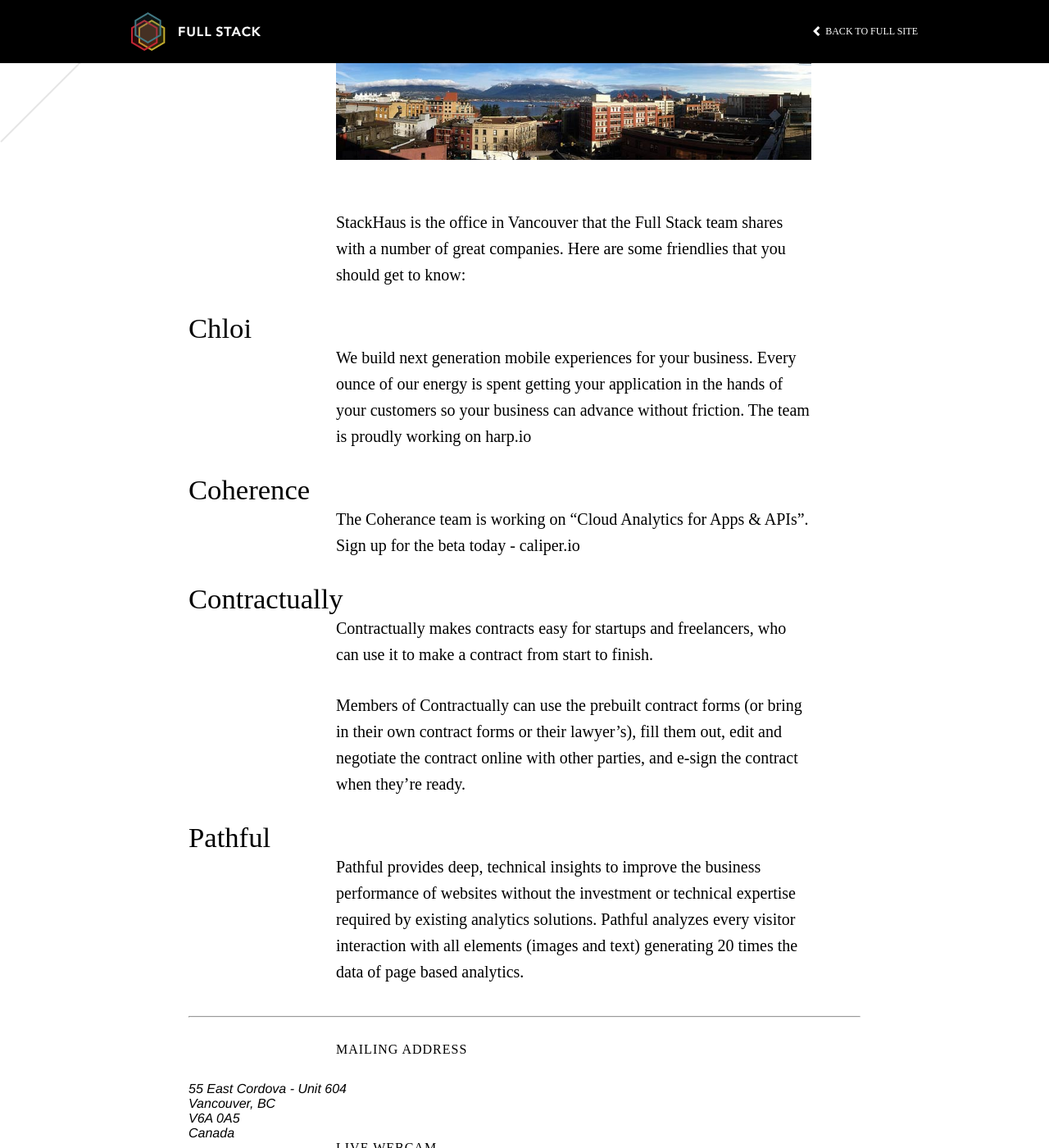
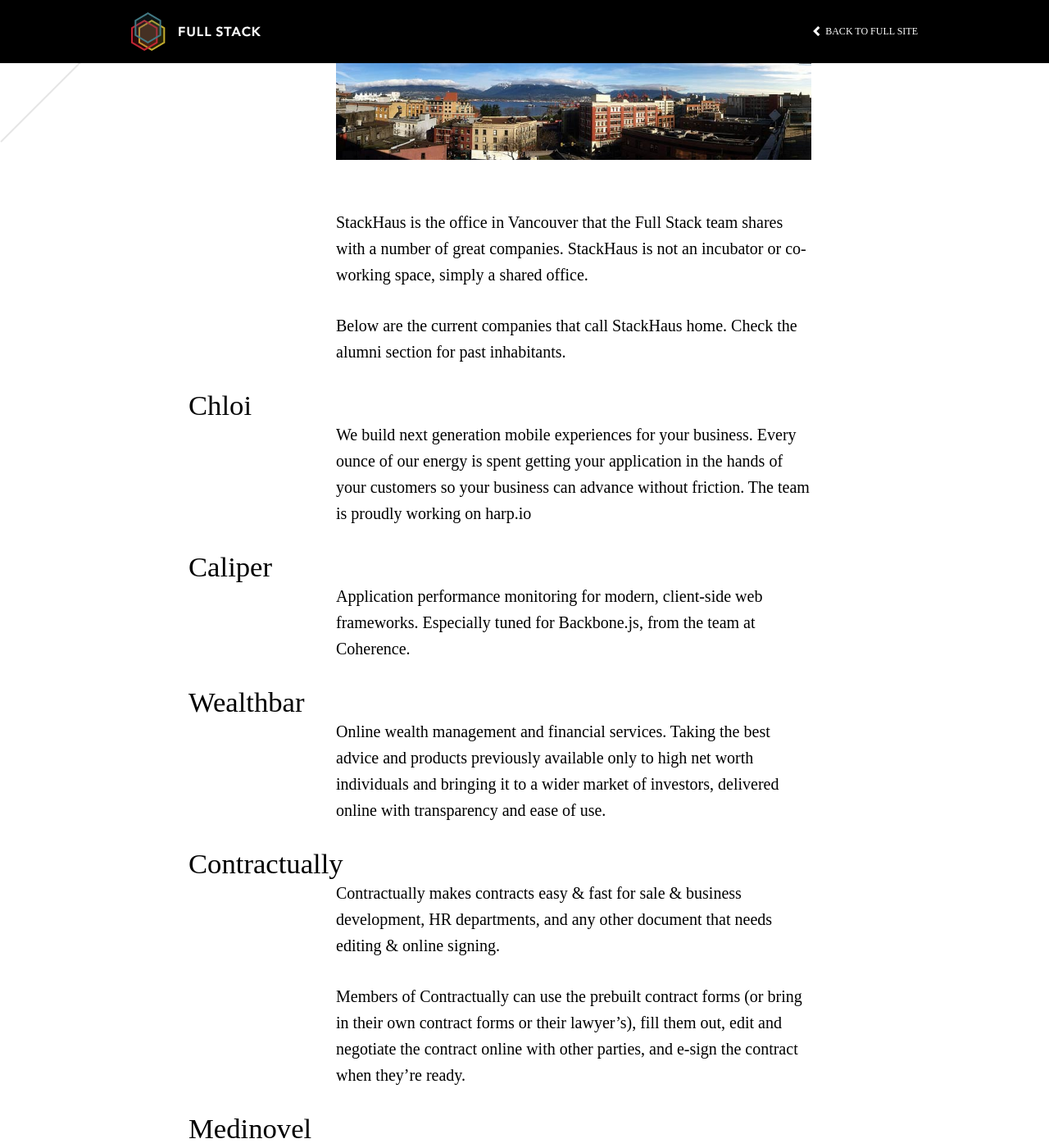
Before and after one commit to FullStackFoundry/fullstackfoundry.github.com, a Jekyll site: the page built from stackhaus/index.md, in a window 1280 px wide and 1400 px high, scrolled down 298 px. Shown: the whole window at 82% size. Built offline with Jekyll 4.4.1, drawn with Linux system fonts in a browser that asks for light colours; nearby versions of some CDN libraries; some web fonts are replaced; some of the changed text lies outside the part shown.

Commit message:
Updated stackhaus page with current residents, added alumni section

```diff
--- a/stackhaus/index.md
+++ b/stackhaus/index.md
@@ -6,9 +6,9 @@
 
 ![StackHaus Panorama - Photo by Boris Mann](/images/stackhaus-panorama800px-opt.jpg)
 
-StackHaus is the office in Vancouver that the [Full Stack team](/team/) shares with a number of great companies. Here are some friendlies that you should get to know:
+StackHaus is the office in Vancouver that the [Full Stack team](/team/) shares with a number of great companies. StackHaus is not an incubator or co-working space, simply a shared office.
 
-
+Below are the current companies that call StackHaus home. Check the [alumni section](#alumni) for past inhabitants.
 
 ## [Chloi](http://chloi.io)
 
@@ -16,24 +16,23 @@
 
 
 
-## [Coherence](http://coherence.io)
+## [Caliper](http://caliper.io/)
 
-The Coherance team is working on "Cloud Analytics for Apps &amp; APIs". Sign up for the beta today - [caliper.io](http://caliper.io)
+Application performance monitoring for modern, client-side web frameworks. Especially tuned for Backbone.js, from the team at [Coherence](http://coherence.io).
 
+## [Wealthbar](http://wealthbar.com)
 
+Online wealth management and financial services. Taking the best advice and products previously available only to high net worth individuals and bringing it to a wider market of investors, delivered online with transparency and ease of use.
 
 ## [Contractually](http://www.contractual.ly)
 
-Contractually makes contracts easy for startups and freelancers, who can use it to make a contract from start to finish.
+Contractually makes contracts easy & fast for sale & business development, HR departments, and any other document that needs editing & online signing.
 
 Members of Contractually can use the prebuilt contract forms (or bring in their own contract forms or their lawyer’s), fill them out, edit and negotiate the contract online with other parties, and e-sign the contract when they’re ready.
 
+## [Medinovel](http://www.medinovel.com)
 
-
-## [Pathful](http://pathful.com)
-
-Pathful provides deep, technical insights to improve the business performance of websites without the investment or technical expertise required by existing analytics solutions. Pathful analyzes every visitor interaction with all elements (images and text) generating 20 times the data of page based analytics.
-
+Medinovel is a medical innovation company. Their first product is the Clean Cut Prep™, a surgical prep glove that improves on infection control and ease of us over the traditional sponge and tong application process.
 
 
 <hr style="margin-bottom: 30px"/>
@@ -57,3 +56,16 @@
 * [View Twitter updates about #stackhaus »](https://twitter.com/search?q=%23stackhaus)
 * [Photos on Flickr tagged with 'stackhaus' »](http://www.flickr.com/photos/tags/stackhaus/)
 * [Photos on Instagram tagged with 'stackhaus' »](http://statigr.am/tag/stackhaus/)
+
+<hr style="margin-bottom: 30px"/>
+
+# Alumni
+<a name="alumni" />
+
+## [Pathful](http://pathful.com)
+
+Pathful provides deep, technical insights to improve the business performance of websites without the investment or technical expertise required by existing analytics solutions. Pathful analyzes every visitor interaction with all elements (images and text) generating 20 times the data of page based analytics
+
+## [Donde](http://donde.io/)
+
+Dónde offers mobile product and store locators for brands and chains looking to increase local retail sales and gain real-time marketing insights.
```
